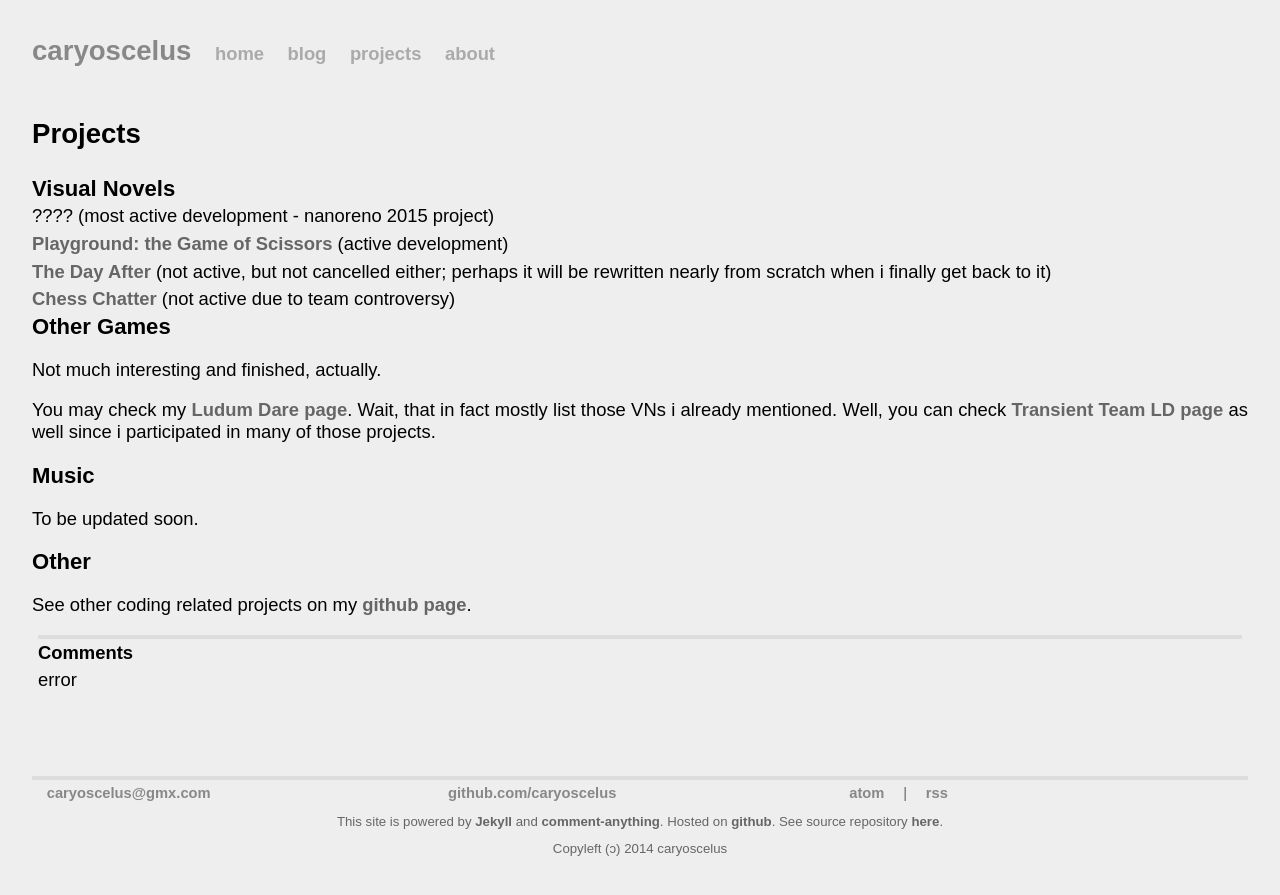
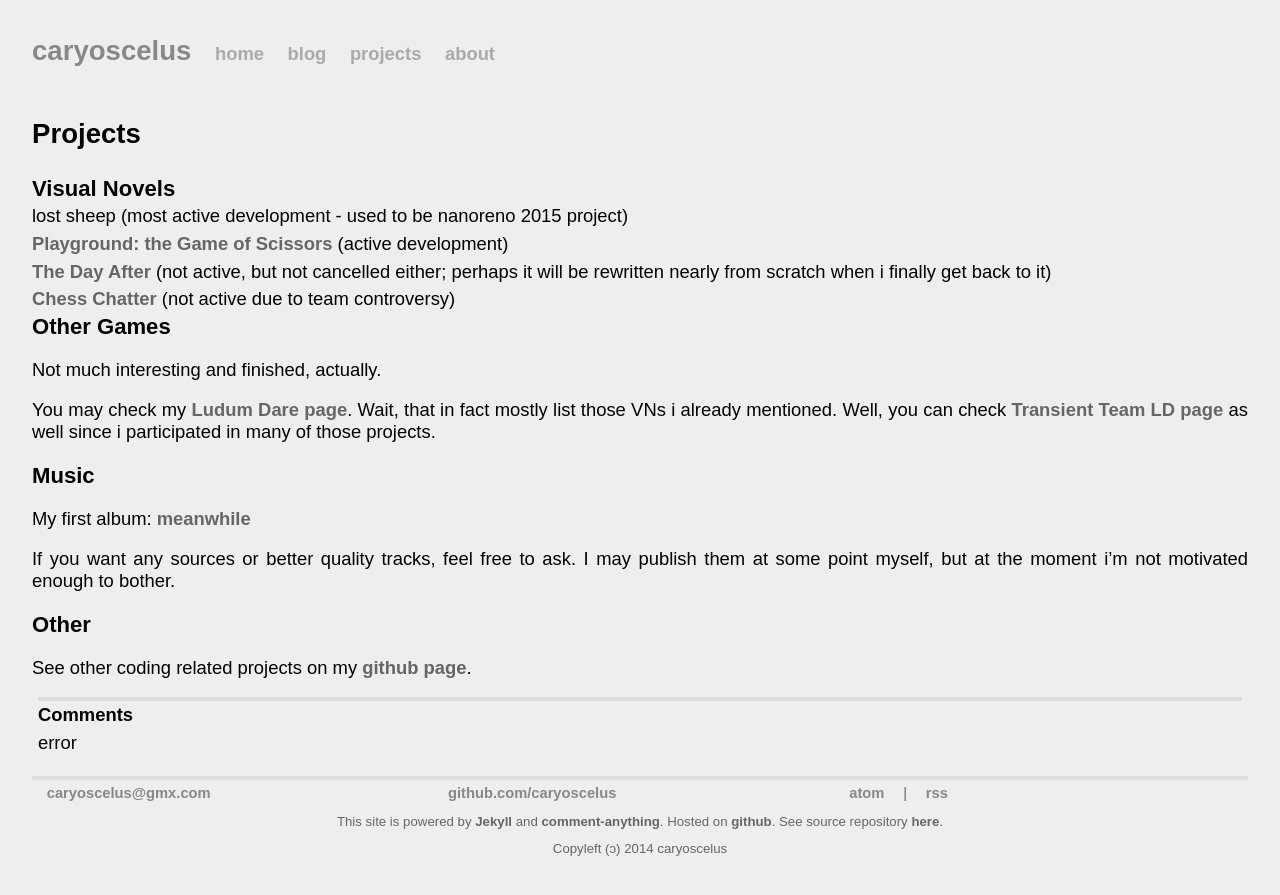
Before and after one commit to caryoscelus/caryoscelus.github.io, a Jekyll site: the page built from projects/index.md, in a window 1280 px wide. Shown: the top 895 px of the page. Built offline with Jekyll 4.4.1, drawn with Linux system fonts in a browser that asks for light colours; Markdown is read by kramdown in place of the engine named in the settings.

Commit message:
update project page

```diff
--- a/projects/index.md
+++ b/projects/index.md
@@ -7,7 +7,7 @@ title: "projects &lt; caryoscelus"
 
 ## Visual Novels
 
-* ???? (most active development - nanoreno 2015 project)
+* lost sheep (most active development - used to be nanoreno 2015 project)
 * [Playground: the Game of Scissors][playground] (active development)
 * [The Day After][day-after] (not active, but not cancelled either; perhaps it will be
 rewritten nearly from scratch when i finally get back to it)
@@ -22,7 +22,11 @@ check [Transient Team LD page](http://ludumdare.com/compo/author/kibertoad/) as
 well since i participated in many of those projects.
 
 ## Music
-To be updated soon.
+My first album: [meanwhile][meanwhile]
+
+If you want any sources or better quality tracks, feel free to ask. I may
+publish them at some point myself, but at the moment i'm not motivated enough to
+bother.
 
 ## Other
 See other coding related projects on my [github page][github].
@@ -31,3 +35,4 @@ See other coding related projects on my [github page][github].
 [chess]:        https://github.com/caryoscelus/chess-chatter
 [github]:       https://github.com/caryoscelus/
 [playground]:   /projects/playground.html
+[meanwhile]:    https://www.jamendo.com/en/list/a145855/meanwhile
```
